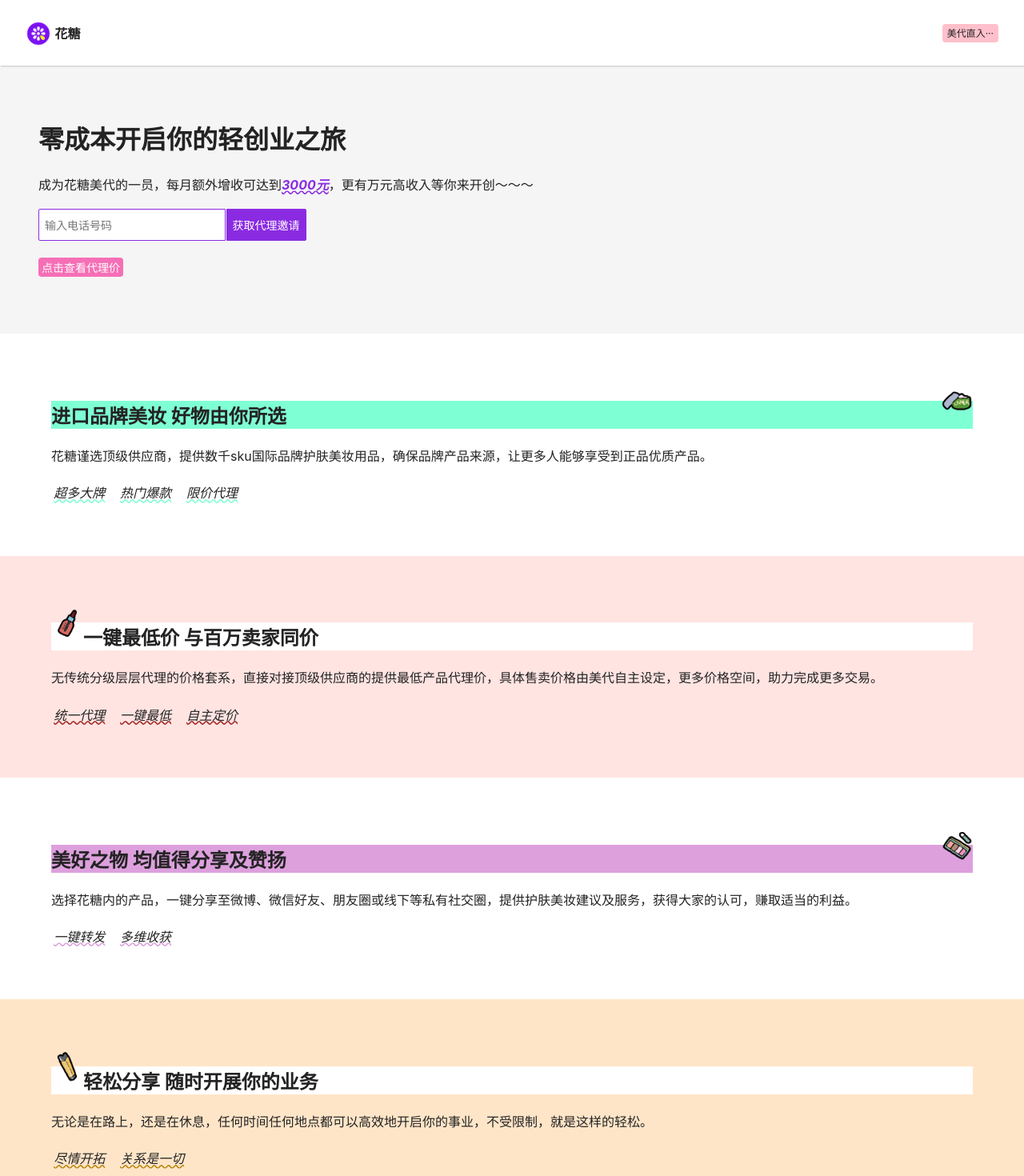
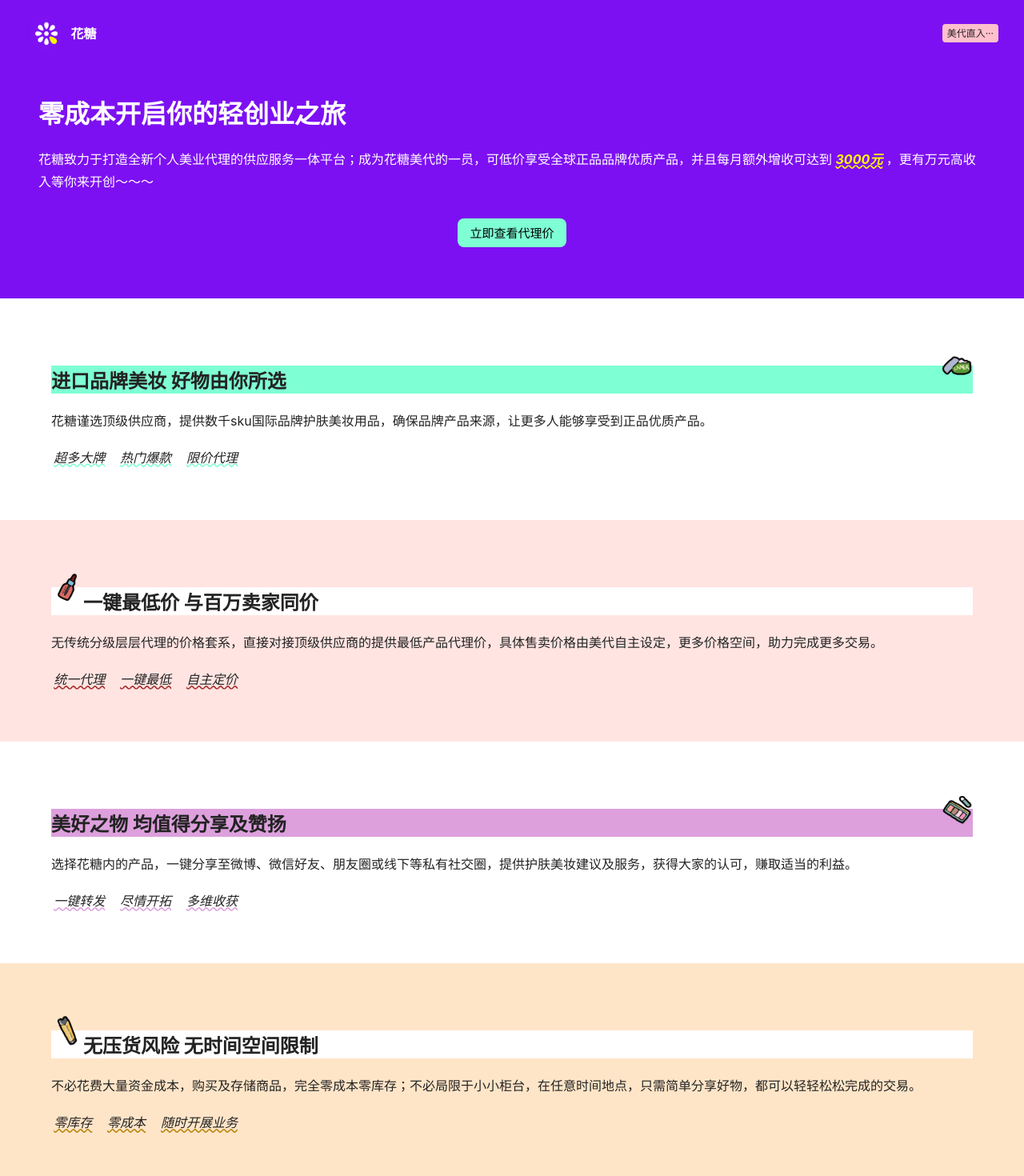
Before and after one commit to clovelee/huatang, a Svelte app: page / in a window 1280 px wide. Shown: the top 1470 px of the page at 80% size. Built offline with nearby package versions, Linux system fonts and the light colour scheme.

Commit message:
change UI

```diff
--- a/src/App.svelte
+++ b/src/App.svelte
@@ -17,23 +17,22 @@
   p {
     line-height: 28px;
   }
-
   .header {
-    box-shadow: 1px 1px 2px rgba(0, 0, 0, 0.2);
     line-height: 5em;
     display: flex;
     justify-content: space-between;
     position: fixed;
     width: 100%;
-		background-color: #fff;
+    background-color: #7d10f2;
     z-index: 10;
+    color: #fff;
   }
   .logo {
     padding-left: 2em;
   }
   .logo img {
-    width: 32px;
-    height: 32px;
+    width: 52px;
+    height: 52px;
     vertical-align: middle;
   }
   .logo span {
@@ -65,41 +64,70 @@
   .p7 {
     padding: 4em;
   }
-	.p1 span,.p2 span,.p3 span,.p4 span,.p5 span,.p6 span,.p7 span {
+  .p1 span,
+  .p2 span,
+  .p3 span,
+  .p4 span,
+  .p5 span,
+  .p6 span,
+  .p7 span {
     display: inline-block;
     font-style: oblique;
     font-weight: 500;
-		margin-right: .5em;
-		padding: .2em;
+    margin-right: 0.5em;
+    padding: 0.2em;
     text-decoration: wavy underline;
   }
-	.p1 span {text-decoration-color: aquamarine;}
-	.p2 span {text-decoration-color: brown;}
-	.p3 span {text-decoration-color: plum;}
-	.p4 span {text-decoration-color: darkgoldenrod;}
-	.p5 span {text-decoration-color: pink;}
-	.p6 span {text-decoration-color: darkcyan;}
-	.p7 span {text-decoration-color: rgb(255, 200, 200);}
-
+  .p1 span {
+    text-decoration-color: aquamarine;
+  }
+  .p2 span {
+    text-decoration-color: brown;
+  }
+  .p3 span {
+    text-decoration-color: plum;
+  }
+  .p4 span {
+    text-decoration-color: darkgoldenrod;
+  }
+  .p5 span {
+    text-decoration-color: pink;
+  }
+  .p6 span {
+    text-decoration-color: darkcyan;
+  }
+  .p7 span {
+    text-decoration-color: rgb(255, 200, 200);
+  }
 
   .home {
-    background-color: whitesmoke;
-    padding: 8em 3em 4em 3em;
+    background-color: #7d10f2;
+    padding: 6em 3em 4em 3em;
+    color: #fff;
   }
-
+  .home h1 {
+    color: #fff;
+  }
+  .home p {
+    margin-bottom: 2em;
+  }
   .home b {
-		color: blueviolet;
+    color: yellow;
     font-style: italic;
     text-decoration: wavy underline;
   }
-	.p1 img,.p3 img,.p5 img,.p7 img {
+  .p1 img,
+  .p3 img,
+  .p5 img,
+  .p7 img {
     float: right;
     width: 40px;
   }
-	.p2 img,.p4 img,.p6 img {
+  .p2 img,
+  .p4 img,
+  .p6 img {
     float: left;
     width: 40px;
-
   }
   .p1 h2 {
     background-color: aquamarine;
@@ -110,7 +138,9 @@
   .p2 {
     background-color: mistyrose;
   }
-  .p2 h2,.p4 h2,.p6 h2 {
+  .p2 h2,
+  .p4 h2,
+  .p6 h2 {
     background-color: #fff;
   }
   .p3 h2 {
@@ -136,11 +166,13 @@
     margin-bottom: 0.5em;
     display: block;
   }
+  .footer img {
+    padding: 2em;
+  }
   .contact {
     margin: 0 auto;
     display: block;
   }
-
 </style>
 
 <!--
@@ -165,14 +197,15 @@
 <div class="home">
   <h1>零成本开启你的轻创业之旅</h1>
   <p>
-    成为花糖美代的一员，每月额外增收可达到<b>3000元</b>，更有万元高收入等你来开创～～～
+    花糖致力于打造全新个人美业代理的供应服务一体平台；成为花糖美代的一员，可低价享受全球正品品牌优质产品，并且每月额外增收可达到
+    <b>3000元</b>
+    ，更有万元高收入等你来开创～～～
   </p>
-	<Getcode/>
-
+  <Getcode />
 </div>
 
 <div class="p1">
-	<img src="pattern1.png" alt="">
+  <img src="pattern1.png" alt="" />
   <h2>进口品牌美妆 好物由你所选</h2>
   <p>
     花糖谨选顶级供应商，提供数千sku国际品牌护肤美妆用品，确保品牌产品来源，让更多人能够享受到正品优质产品。
@@ -183,7 +216,7 @@
 </div>
 
 <div class="p2">
-  <img src="pattern2.png" alt="">
+  <img src="pattern2.png" alt="" />
   <h2>一键最低价 与百万卖家同价</h2>
   <p>
     无传统分级层层代理的价格套系，直接对接顶级供应商的提供最低产品代理价，具体售卖价格由美代自主设定，更多价格空间，助力完成更多交易。
@@ -195,48 +228,49 @@
 </div>
 
 <div class="p3">
-	<img src="pattern5.png" alt="">
+  <img src="pattern5.png" alt="" />
   <h2>美好之物 均值得分享及赞扬</h2>
   <p>
     选择花糖内的产品，一键分享至微博、微信好友、朋友圈或线下等私有社交圈，提供护肤美妆建议及服务，获得大家的认可，赚取适当的利益。
   </p>
   <span>一键转发</span>
+  <span>尽情开拓</span>
   <span>多维收获</span>
-
 </div>
 
 <div class="p4">
-	<img src="pattern4.png" alt="">
-  <h2>轻松分享 随时开展你的业务</h2>
+  <img src="pattern4.png" alt="" />
+  <h2>无压货风险 无时间空间限制</h2>
   <p>
-    无论是在路上，还是在休息，任何时间任何地点都可以高效地开启你的事业，不受限制，就是这样的轻松。
+    不必花费大量资金成本，购买及存储商品，完全零成本零库存；不必局限于小小柜台，在任意时间地点，只需简单分享好物，都可以轻轻松松完成的交易。
   </p>
-	<span>尽情开拓</span>
-	<span>关系是一切</span>
+  <span>零库存</span>
+  <span>零成本</span>
+  <span>随时开展业务</span>
 </div>
 
 <div class="p5">
-	<img src="pattern6.png" alt="">
+  <img src="pattern6.png" alt="" />
   <h2>优质供应 全站保证品牌正品</h2>
   <p>
     不影响二次出售产品，接受无理由退货，退货运费由买家承担；已开包装影响二次出售，可折价回收；已使用产品，不接受退换货。
   </p>
   <span>正品保证</span>
-	<span>疑假必退</span>
+  <span>退货无忧</span>
 </div>
 
 <div class="p6">
-	<img src="pattern3.png" alt="">
+  <img src="pattern3.png" alt="" />
   <h2>即时单笔结算 一件代发全国</h2>
   <p>
-		单笔订单无论金额大小，先结算后发货；代理价格不含运费，全国运费6元起，单笔订单满1000，免邮。
+    单笔订单无论金额大小，先结算后发货；代理价格不含运费，全国运费一件6元起，超重补差价，以实际运费为准。
   </p>
   <span>一件代发</span>
   <span>实时结算</span>
 </div>
 
 <div class="p7">
-	<img src="pattern7.png" alt="">
+  <img src="pattern7.png" alt="" />
   <h2>限时免费申请 还有更多奖励</h2>
   <p>
     限时免费申请代理，完全零成本；享受最低代理价格，还能拿到高额返利；邀请好友做代理，同样获得购物津贴，更多奖励等你来拿～
@@ -248,7 +282,6 @@
 <div class="footer">
   <h2>花糖美代 期待你的加入</h2>
   <p>1000多款热门进口品牌，供你选择，省更多赚更多～～～</p>
-	<b>扫码二维码 快速获取免费代理资格</b>
-	<img class="contact" src="WX03.png" alt="">
-
+  <b>扫码二维码加关注 快速获取免费代理资格</b>
+  <img class="contact" src="WX03.png" alt="" />
 </div>
--- a/src/Getcode.svelte
+++ b/src/Getcode.svelte
@@ -1,56 +1,46 @@
 <script>
-	import Modal from './Modal.svelte';
+  import Modal from "./Modal.svelte";
 
   let showModal = false;
   function alertmenssage() {
-		alert("感谢你的申请，我们会尽快给您回复！")
+    alert("感谢你的申请，我们会尽快给您回复！");
   }
 </script>
+
 <style>
-  .btn {
-    font-size: 14px;
-    background-color: blueviolet;
-    color: #fff;
-    padding: 0 0.5em 0;
-    border-bottom-left-radius: 0;
-    border-top-left-radius: 0;
-    height: 40px;
-    border: 1px solid blueviolet;
-  }
   input {
     font-size: 14px;
     margin-right: -4px;
     padding: 0 0.5em 0;
     height: 40px;
-    border: 1px solid blueviolet;
+    border: 1px solid #7D10F2;
     border-bottom-right-radius: 0;
     border-top-right-radius: 0;
   }
   .getCD {
-		font-size:14px;
-		margin-top: 1em;
-		padding: 2px 4px;
-		color: #fff;
-		font-weight: 500;
-		background-color: rgba(247, 90, 173, 0.856);
-		border-radius: 4px;
-		display: inline-block;
+    font-size: 15px;
+    margin: 0 auto;
+    padding: .5em 1em;
+	background-color: aquamarine;
+    border-radius: 8px;
+    display: block;
   }
   button {
     border: 0;
   }
-	.Midd {margin: 0 auto;display: inherit;margin-bottom: 1em;}
+  .Midd {
+    margin: 0 auto;
+    display: inherit;
+    margin-bottom: 1em;
+  }
 </style>
 
-<form name="contact" method="POST" netlify>
-	<input name="phone" placeholder="输入电话号码" />
-	<button class="btn" type="submit">获取代理邀请</button>
-</form>
-
-<button class="getCD" on:click="{() => showModal = true}">点击查看代理价</button>
+<button class="getCD" on:click={() => (showModal = true)}>
+  立即查看代理价
+</button>
 
 {#if showModal}
-	<Modal on:submit="{() => showModal = false}">
+  <Modal on:submit={() => (showModal = false)}>
     <input class="Midd" placeholder="输入代理邀请码" />
   </Modal>
 {/if}
--- a/src/Modal.svelte
+++ b/src/Modal.svelte
@@ -30,22 +30,23 @@
   button {
     display: block;
     background-color: rgba(247, 90, 173, 0.856);
+		padding: .5em 1em;
     border-radius: 4px;
     border: 0;
     width: 100px;
-    font-size: 14px;
+    font-size: 15px;
     list-style: 1.5em;
     margin: 0 auto;
-    color: #fff;
-    font-weight: 500;
   }
+	h4 {color: black;}
+	h5 {color: #999;}
 </style>
 
 <div class="modal-background" on:click={() => dispatch('submit')} />
 
 <div class="modal">
-
-  <h4>》加入花糖，查看美妆代理价</h4>
+  <h4>》加入花糖，查看千种美妆代理价</h4>
   <slot />
   <button class="btn" on:click={() => dispatch('submit')}>确定</button>
+	<h5>添加花糖微信号：Clovelee0216，快速获取代理邀请码</h5>
 </div>
```
Lines whose indentation alone changed are shown as unchanged.
